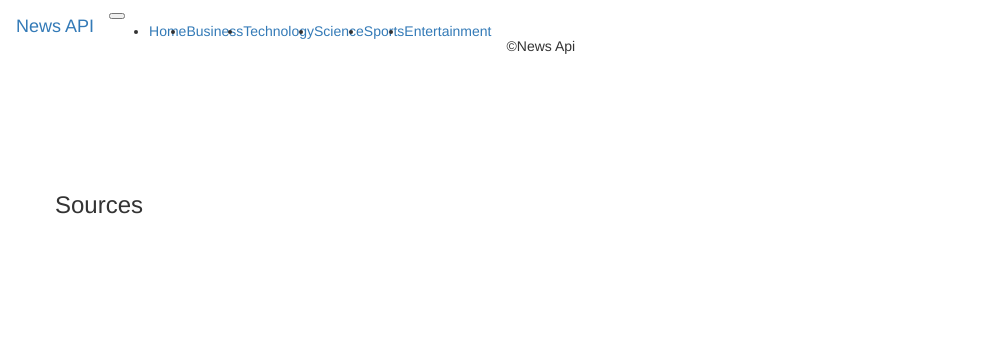
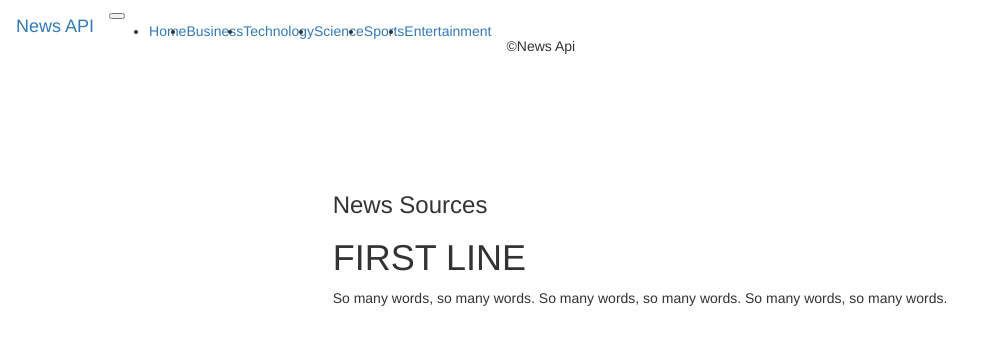
Before and after one commit to oodennis20/News, a Python web app: template app/templates/index.html in a window 1280 px wide. Shown: the top 345 px of the page, without its empty margins (0-989 px from the left). Run offline with Jinja, Linux system fonts and the light colour scheme; the template is opened without the code that fills it, so the values that code supplies are empty; some libraries are stand-ins or nearby versions.

Commit message:
able to load card on sources index

```diff
--- a/app/__init__.py
+++ b/app/__init__.py
@@ -1,6 +1,6 @@
 from flask import Flask
+from flask_bootstrap import Bootstrap
 from config import config_options
-from flask_bootstrap import Bootstrap
 
 bootstrap = Bootstrap()
 
@@ -10,13 +10,14 @@ app = Flask(__name__)
 
 # Creating the app configurations
 app.config.from_object(config_options[config_name])_pyfile('config.py')
+# initializing flask extensions
 bootstrap.init_app(app)
 # Registering the blueprint
 from .main import main as main_blueprint
 app.register_blueprint(main_blueprint)
 
 # setting config
-from .requests import configure_request
+from .request import configure_request
 configure_request(app)
 
 return app
--- a/app/main/error.py
+++ b/app/main/error.py
@@ -1,7 +1,7 @@
 from flask import render_template
 from . import main
 
-@app.errorhandler(404)
+@main.errorhandler(404)
 def four_Oh_four(error):
     '''
     Function to render the 404 error page
--- a/app/request.py
+++ b/app/request.py
@@ -1,6 +1,6 @@
 import urllib.request,json
 # from .models import sources
-from .models import sources, articles, category
+from .models import Article, Category, Source
 
 # Getting api key
 api_key = None
@@ -9,7 +9,7 @@ source_url= None
 # Getting source url
 cat_url= None
 def configure_request(app):
-    cat_url=app.config['CAT_API_URL']	    global api_key, source_url, cat_url
+    global api_key, source_url, cat_url
     api_key = app.config['NEWS_API_KEY']
     source_url= app.config['NEWS_API_SOURCE_URL']
     cat_url=app.config['CAT_API_URL']
--- /dev/null
+++ b/app/static/css/index.css
@@ -0,0 +1,17 @@
+.bigone {
+    display: flex;
+    min-height: 100vh;
+    flex-direction: column;
+}
+
+.main {
+    flex: 1 1 0;
+    display: flex;
+}
+.container-fluid {
+    display: flex;
+}
+.col-6 {
+    overflow-y: auto;
+    height: 90vh;
+}
--- a/app/templates/index.html
+++ b/app/templates/index.html
@@ -1,25 +1,57 @@
 <!-- <h1>display{{message}}</h1> -->
 {% extends 'base.html'%} {% block content %}
-<body>
-    <div class="container">
-    <div class="row">
-    <div class="columns">
 <br>
 <br>
-    <br>
-    <!-- sources section  -->
-    <h3> Sources</h3>
-    <br>
+<br> {% block styles%} {{ super() }}
+<link rel="stylesheet" href="{{url_for('static',filename='css/index.css')}}"> {% endblock %}
+
+<body>
+    <div class="main">
+        <div class="container-fluid">
+            <div class="row">
+                <div class="col-3">
+                    <div class="card">
+                        <div class="card-header">
+                            <h3> News Sources</h3>
+                        </div>
+                        <div class="list-group list-group-flush">
                             <ul>
                             {% for source in sources %}
-            <li>{{ source.name}}</li>
                             <a href="/article/{{source.id}}">{{source.id}}</a>
-        {% endfor %}
+                            <br> {% endfor %}
                             </ul>
                         </div>
                     </div>
                 </div>
-    <div class="columns">
+                <div class="col-9">
+                    <h1>FIRST LINE</h1> So many words, so many words. So many words, so many words. So many words, so many words.
+                </div>
+            </div>
+        </div>
     </div>
 </body>
 {% endblock %}
+
+<div class="main">
+    <div class="container-fluid">
+        <div class="row">
+            <div class="col-3">
+                <div class="card">
+                <div class="card-header">
+                    <h3> News Sources</h3>
+                </div>
+                <div class="list-group list-group-flush">
+                    <ul>
+                    {% for source in sources %}
+                    <a href="/article/{{source.id}}">{{source.id}}</a>
+                    <br> {% endfor %}
+                    </ul>
+                </div>
+                </div>
+            </div>
+            <div class="col-9">
+                <h1>FIRST LINE</h1> So many words, so many words. So many words, so many words. So many words, so many words.
+            </div>
+        </div>
+    </div>
+</div>
--- a/config.py
+++ b/config.py
@@ -1,11 +1,13 @@
+import os
+
 class Config:
     '''
     General configuration parent class
     '''
     NEWS_API_SOURCE_URL='https://newsapi.org/v2/sources?apiKey={}'
     CAT_API_URL='https://newsapi.org/v2/everything?q={}&sortBy=relevancy&apiKey={}'
-    API_KEY=os.environ.get('API_KEY')
-    SECRET_KEY = os.environ.get('SECRET_KEY')
+    NEWS_API_KEY=os.environ.get('NEWS_API_KEY')
+
 
 class ProdConfig(Config):
     '''
```
Also changed, not shown: app/main/__init__.py (+10 -10 lines), manage.py (+6 -5 lines), tests/test_article.py (renamed from app/tests/test_article.py), tests/test_category.py (added), 1 other file. Lines whose indentation alone changed are shown as unchanged.
